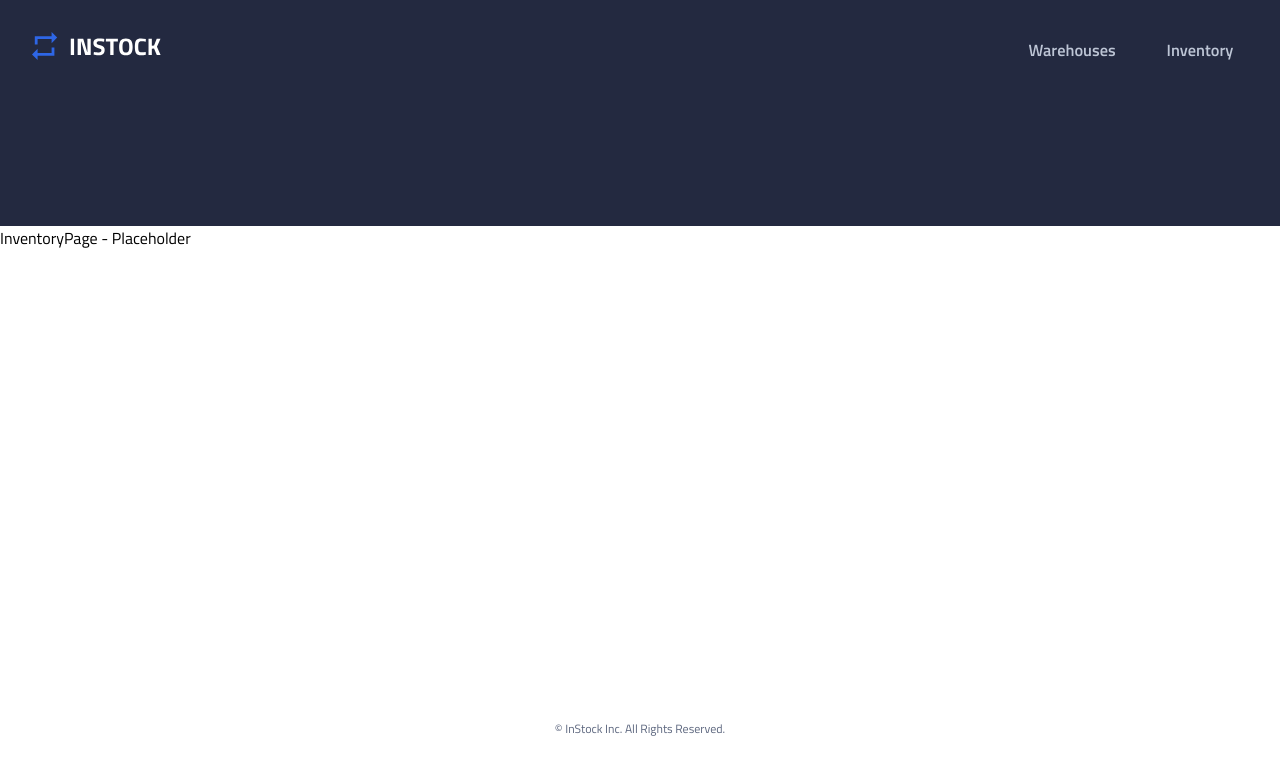
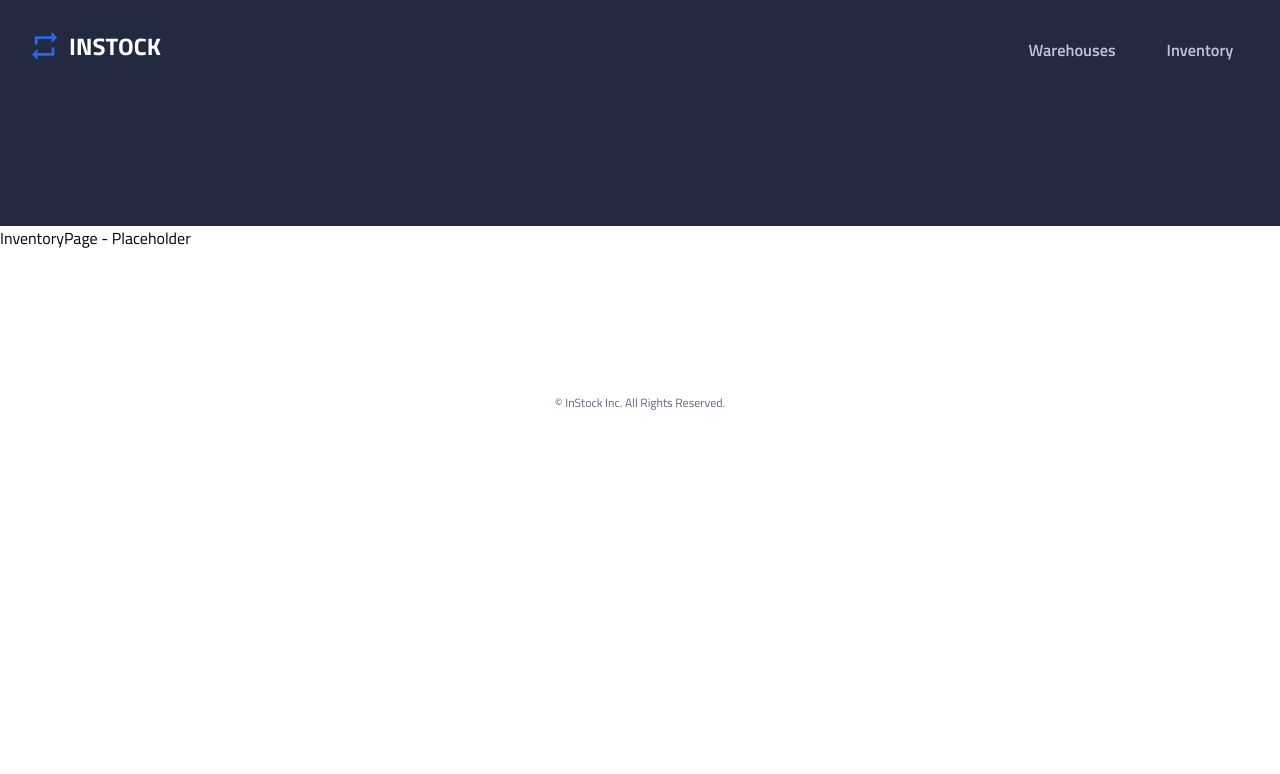
Before and after one commit to reymaa19/InStock-client, a React (Vite) app: page /inventory in a window 1280 px wide. Shown: the top 774 px of the page. Built offline with nearby package versions, Linux system fonts and the light colour scheme; the HTML template or start-up script is replaced by a standard one.

Commit message:
adjusted footer to stay at bottom of page

```diff
--- a/src/components/Footer/Footer.scss
+++ b/src/components/Footer/Footer.scss
@@ -3,10 +3,12 @@
 @use "../../styles/partials/typography" as *;
 
 .footer {
-  position: absolute;
+  display: flex;
   bottom: 0;
   width: 100%;
-  height: 80px;
+  justify-content: center;
+  padding-top: 9rem;
+  padding-bottom: 3rem;
 
   &__paragraph {
     text-align: center;
```
